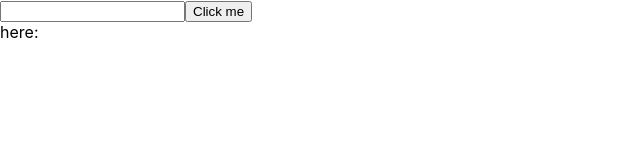
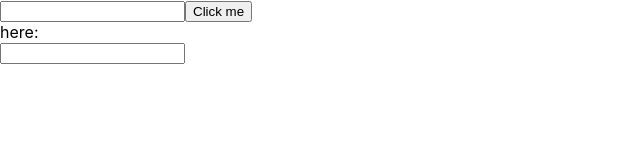
Before and after one commit to sejoxweb/ReactB102_class_19, a React (Create React App) app: page / in a window 1280 px wide. Shown: the top 160 px of the page, without its empty margins (0-640 px from the left). Built offline with nearby package versions, Linux system fonts and the light colour scheme.

Commit message:
split into components

```diff
--- a/src/App.js
+++ b/src/App.js
@@ -1,5 +1,8 @@
 import { useState } from "react";
 import Output from "./components/Output";
+import Input from "./components/Input";
+import Button from "./components/Button";
+import InputTwo from "./components/InputTwo";
 
 function App() {
   const [inputValue, setInputValue] = useState(""); //"" [state, setState]
@@ -19,11 +22,14 @@ function App() {
 
   return (
     <div>
-      <input onChange={handleChange} />
-      <button onClick={handleClick}>Click me</button>
+      <Input handleChange={handleChange} />
+      {/* <input onChange={handleChange} /> */}
+      <Button handleClick={handleClick} />
+      {/* <button onClick={handleClick}>Click me</button> */}
       {/* <div>here: {showValue}</div> */}
       {/* properties to be called as "props" */}
       <Output value={showValue} here="here:" />
+      <InputTwo />
     </div>
   );
 }
--- /dev/null
+++ b/src/components/Button.js
@@ -0,0 +1,9 @@
+//type "rafce"
+
+import React from "react";
+
+const Button = ({ handleClick }) => {
+  return <button onClick={handleClick}>Click me</button>;
+};
+
+export default Button;
--- /dev/null
+++ b/src/components/Input.js
@@ -0,0 +1,10 @@
+// accessing "handleChange" direclty as desture
+const Input = ({ handleChange }) => {
+  //props
+  //const {hanadleChange} = props;
+  //prop.handleChange
+
+  return <input onChange={handleChange} />;
+};
+
+export default Input;
--- /dev/null
+++ b/src/components/InputTwo.js
@@ -0,0 +1,24 @@
+import React, { useState } from "react";
+
+const InputTwo = () => {
+  const [value, setValue] = useState("");
+
+  //   const handleChange = (e) => {
+  //     setValue(e.target.value);
+  //   };
+
+  //Fragment <></>
+  return (
+    <>
+      <input
+        id="two"
+        onChange={(e) => {
+          setValue(e.target.value);
+        }}
+      />
+      <div>{value}</div>
+    </>
+  );
+};
+
+export default InputTwo;
```
